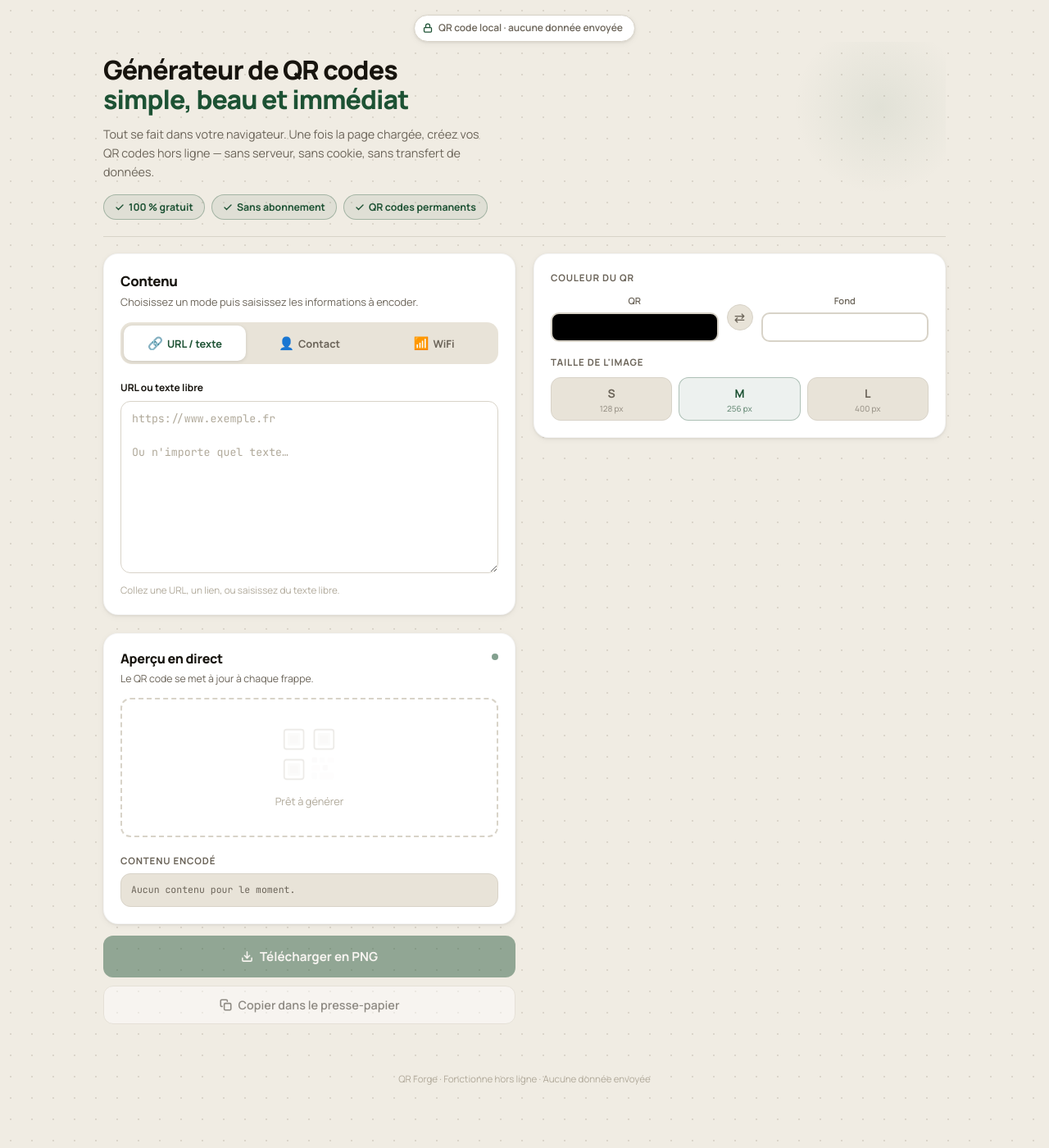
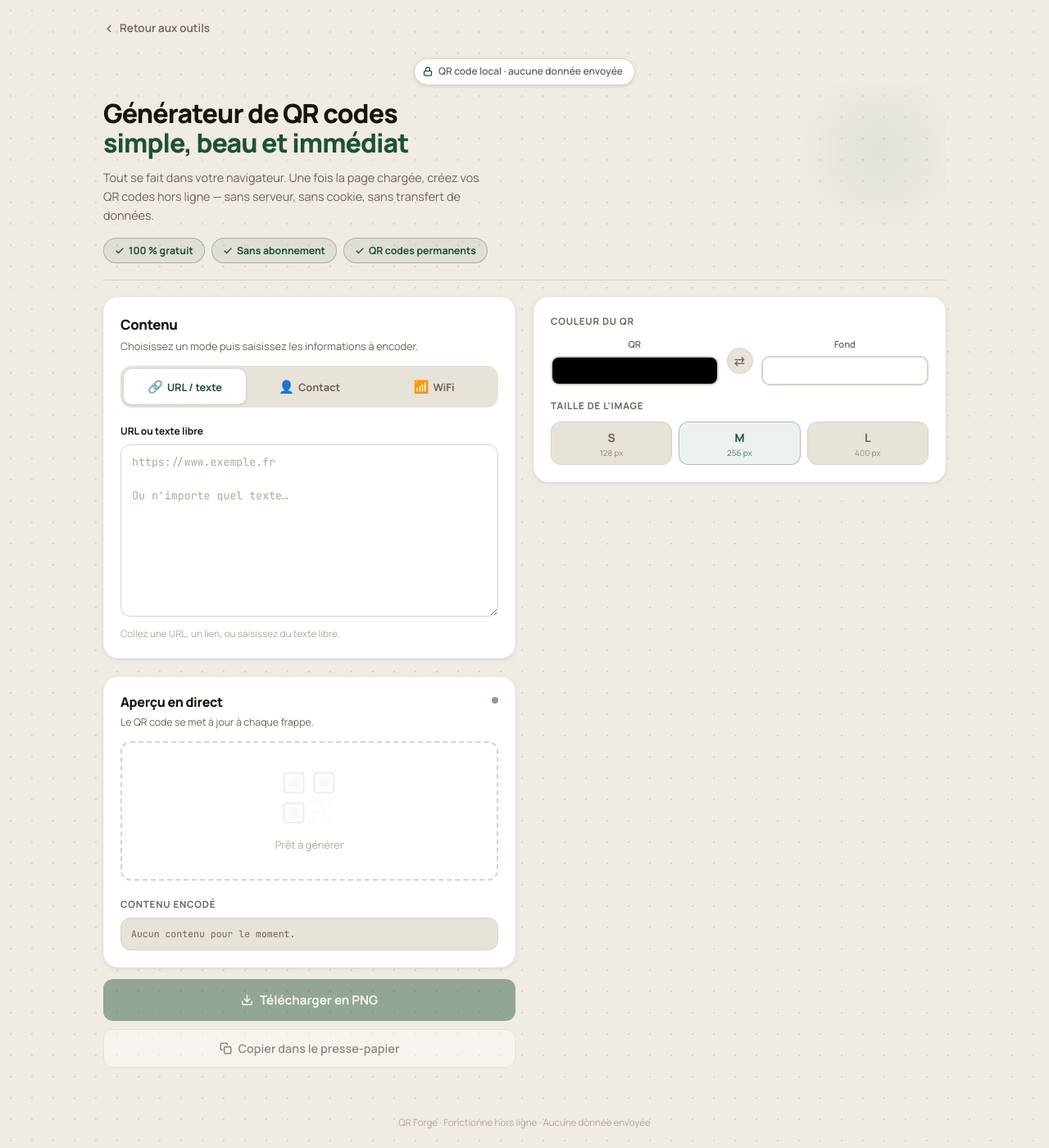
Before and after one commit to yvesmarti/yvesmarti.github.io, a Jekyll site: the page outils/qr-code.html, which Jekyll copies as it is, in a window 1280 px wide and 1400 px high. Shown: the whole window at 82% size. Built offline with Jekyll 4.4.1, drawn with Linux system fonts in a browser that asks for light colours.

Commit message:
Ajoute le générateur de QR codes dans le catalogue outils et un lien retour
- _data/outils.yml : nouvelle entrée "Générateur de QR codes" dans la section "Autres outils pratiques"
- outils/qr-code.html : lien "← Retour aux outils" en haut de la page avec style cohérent

https://claude.ai/code/session_01RYQVA3Bgzd4QyzdKTKK3P2

```diff
--- a/_data/outils.yml
+++ b/_data/outils.yml
@@ -68,3 +68,8 @@
       description: Configurez et dimensionnez vos dalles pour points d'apport volontaire avec bacs et claustra.
       lien: outils/schemas_dalles.html
       actif: true
+
+    - nom: Générateur de QR codes
+      description: Créez des QR codes (URL, contact vCard, WiFi) directement dans le navigateur, sans serveur ni transfert de données.
+      lien: outils/qr-code.html
+      actif: true
--- a/outils/qr-code.html
+++ b/outils/qr-code.html
@@ -524,11 +524,31 @@ footer {
 ::-webkit-scrollbar-track { background: transparent; }
 ::-webkit-scrollbar-thumb { background: var(--border); border-radius: 3px; }
 
+/* ── BACK LINK ─────────────────────────────────────────── */
+.back-link {
+  display: inline-flex;
+  align-items: center;
+  gap: 6px;
+  margin: 1.5rem 0 0.5rem;
+  font-size: .85rem;
+  font-weight: 600;
+  color: var(--text-md);
+  text-decoration: none;
+  transition: color .15s;
+}
+.back-link:hover { color: var(--green); }
+
 </style>
 </head>
 <body>
 
 <div class="app">
+
+  <!-- Retour aux outils -->
+  <a href="../outils.html" class="back-link">
+    <svg width="14" height="14" viewBox="0 0 24 24" fill="none" stroke="currentColor" stroke-width="2.5" stroke-linecap="round" stroke-linejoin="round"><polyline points="15 18 9 12 15 6"/></svg>
+    Retour aux outils
+  </a>
 
   <!-- Privacy badge -->
   <div class="privacy-badge">
```
